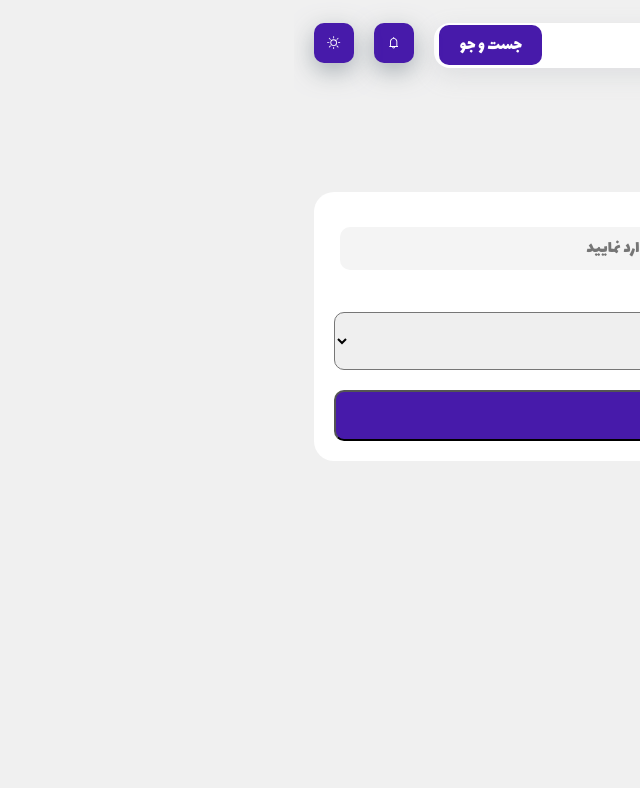
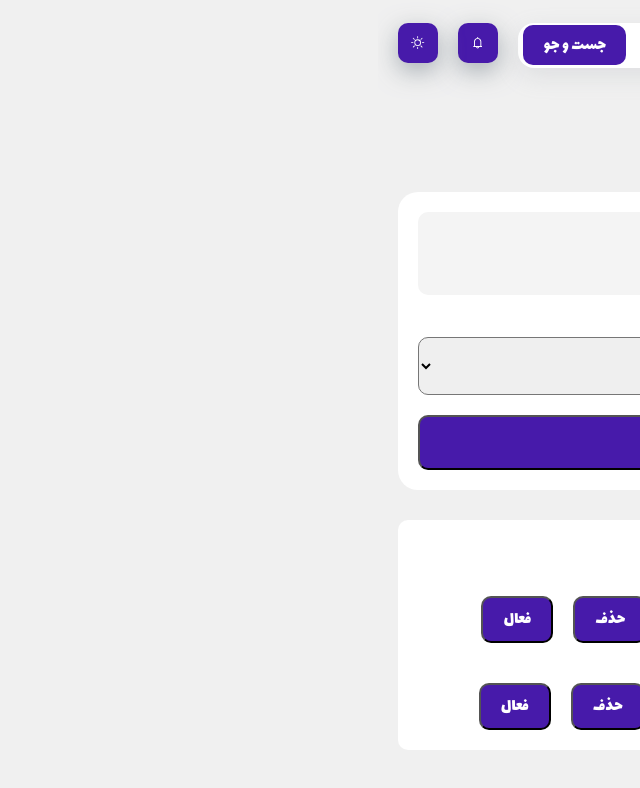
Before and after one commit to AliShakeri83/Persian-Dashboard-Project, a React (Create React App) app in the folder front-end/: page /offs in a window 1280 px wide. Shown: the top 788 px of the page, without its empty margins (640-1280 px from the left). Built offline with nearby package versions, Linux system fonts and the light colour scheme.

Commit message:
the end off component

```diff
--- a/front-end/src/Datas.js
+++ b/front-end/src/Datas.js
@@ -123,7 +123,7 @@ const allOffInShop = [
     precent: "100",
     productID: "Charger",
     date: "1404/12/15",
-    isActive: false,
+    isActive: true,
   },
 ];
 
--- /dev/null
+++ b/front-end/src/components/AddNewOff/AddNewOff.css
@@ -0,0 +1,70 @@
+.off-main {
+  margin-top: 60px;
+}
+.off-title {
+  font-size: 2rem;
+}
+.add-off-form {
+  display: flex;
+  flex-direction: column;
+  align-items: flex-end;
+  margin-top: 30px;
+  background-color: var(--white);
+  padding: 20px;
+  border-radius: 20px;
+  -webkit-border-radius: 20px;
+  -moz-border-radius: 20px;
+  -ms-border-radius: 20px;
+  -o-border-radius: 20px;
+}
+.add-off-form-wrap {
+  display: grid;
+  grid-template-columns: 1fr 1fr;
+  width: 100%;
+  gap: 10px 15px;
+}
+.add-off-form-group {
+  display: flex;
+  align-items: center;
+  column-gap: 10px;
+  background-color: #f4f4f4;
+  padding: 0 20px;
+  border-radius: 10px;
+  -webkit-border-radius: 10px;
+  -moz-border-radius: 10px;
+  -ms-border-radius: 10px;
+  -o-border-radius: 10px;
+}
+.add-off {
+  color: var(--white);
+  background-color: var(--blue);
+  margin-top: 20px;
+  padding: 12px 20px;
+  font-size: 1.1rem;
+  border-radius: 10px;
+  width: 100%;
+  cursor: pointer;
+  -webkit-border-radius: 10px;
+  -moz-border-radius: 10px;
+  -ms-border-radius: 10px;
+  -o-border-radius: 10px;
+}
+
+.add-select-course {
+  display: flex;
+  flex-direction: column;
+}
+
+.option-select-box {
+  padding: 12px;
+  border-radius: 10px;
+  font-size: 1.2rem;
+  -webkit-border-radius: 10px;
+  -moz-border-radius: 10px;
+  -ms-border-radius: 10px;
+  -o-border-radius: 10px;
+}
+
+.padd {
+  padding: 20px;
+}
--- /dev/null
+++ b/front-end/src/components/AddNewOff/AddNewOff.js
@@ -0,0 +1,88 @@
+import React, { useState } from "react";
+import Errorbox from "./../Errorbox/Errorbox";
+import { allProductsInShop, allOffInShop } from "./../../Datas";
+
+import "./AddNewOff.css";
+
+export default function AddNewOff() {
+  const [allProduct, setAllProduct] = useState(allProductsInShop);
+  const [allOff, setAllOff] = useState(allOffInShop);
+
+  const [offCode, setOffCode] = useState("");
+  const [offPrecent, setOffPrecent] = useState("");
+  const [offDate, setOffDate] = useState("");
+  const [offProductTitle, setOffProductTitle] = useState("");
+
+  const addOffNewCode = (e) => {
+    e.preventDefault();
+    const newOffCode = {
+      id: allOff.length + 2,
+      code: offCode,
+      precent: offPrecent,
+      productID: offProductTitle,
+      date: offDate,
+      isActive: true,
+    };
+    console.log(newOffCode);
+    setAllOff([...allOff, newOffCode]);
+  };
+  return (
+    <>
+      <div className="off-main">
+        <h1 className="off-title">افزودن کد تخفیف جدید</h1>
+
+        <form action="#" className="add-off-form">
+          <div className="add-off-form-wrap">
+            <div className="add-off-form-group padd">
+              <input
+                value={offCode}
+                onChange={(e) => setOffCode(e.target.value)}
+                type="text"
+                placeholder="لطفا کد تخفیف را وارد نمایید"
+                className="add-products-input"
+              />
+            </div>
+
+            <div className="add-off-form-group">
+              <input
+                value={offPrecent}
+                onChange={(e) => setOffPrecent(e.target.value)}
+                type="text"
+                placeholder="لطفا درصد تخفیف را وارد نمایید"
+                className="add-products-input"
+              />
+            </div>
+            <div className="add-off-form-group">
+              <input
+                value={offDate}
+                onChange={(e) => setOffDate(e.target.value)}
+                type="text"
+                placeholder="مدت اعتبار کد تخفیف را وارد نمایید"
+                className="add-products-input"
+              />
+            </div>
+            <div className="add-select-course">
+              <label for="cars">دوره</label>
+              <br />
+              <select
+                onChange={(e) => setOffProductTitle(e.target.value)}
+                className="option-select-box"
+                id="cars"
+                name="cars"
+              >
+                {allProduct.map((product) => (
+                  <option key={product.id} value={product.title}>
+                    {product.title}
+                  </option>
+                ))}
+              </select>
+            </div>
+          </div>
+          <button className="add-off" type="submit" onClick={addOffNewCode}>
+            افزودن
+          </button>
+        </form>
+      </div>
+    </>
+  );
+}
--- a/front-end/src/components/Offs/Offs.css
+++ /dev/null
@@ -1,28 +0,0 @@
-.add-off {
-  color: var(--white);
-  background-color: var(--blue);
-  margin-top: 20px;
-  padding: 10px 20px;
-  font-size: 1.1rem;
-  border-radius: 10px;
-  width: 100%;
-  -webkit-border-radius: 10px;
-  -moz-border-radius: 10px;
-  -ms-border-radius: 10px;
-  -o-border-radius: 10px;
-}
-
-.add-select-course {
-  display: flex;
-  flex-direction: column;
-}
-
-.option-select-box {
-  padding: 12px;
-  border-radius: 10px;
-  font-size: 1.2rem;
-  -webkit-border-radius: 10px;
-  -moz-border-radius: 10px;
-  -ms-border-radius: 10px;
-  -o-border-radius: 10px;
-}
--- a/front-end/src/components/Offs/Offs.js
+++ b/front-end/src/components/Offs/Offs.js
@@ -1,60 +1,15 @@
 import React, { useState } from "react";
-import Errorbox from "./../Errorbox/Errorbox";
-import { allProductsInShop, allOffInShop } from "./../../Datas";
-
-import "./Offs.css";
+import Errorbox from "../Errorbox/Errorbox";
+import AddNewOff from "../AddNewOff/AddNewOff";
+import OffsTable from "./../OffsTable/OffsTable";
+import { allOffInShop } from "./../../Datas";
 
 export default function Offs() {
-  const [allProduct, setAllProduct] = useState(allProductsInShop);
-  const [allOff, SetAllOff] = useState(allOffInShop);
+  const [allOff, setAllOff] = useState(allOffInShop);
   return (
-    <>
-      {allOff.length ? (
-        <div className="products-main">
-          <h1 className="products-title">افزودن کد تخفیف جدید</h1>
-
-          <form action="#" className="add-products-form">
-            <div className="add-products-form-wrap">
-              <div className="add-products-form-group">
-                <input
-                  type="text"
-                  placeholder="لطفا کد تخفیف را وارد نمایید"
-                  className="add-products-input"
-                />
-              </div>
-
-              <div className="add-products-form-group">
-                <input
-                  type="text"
-                  placeholder="لطفا درصد تخفیف را وارد نمایید"
-                  className="add-products-input"
-                />
-              </div>
-              <div className="add-products-form-group">
-                <input
-                  type="text"
-                  placeholder="حداکثر استفاده از کد تخفیف"
-                  className="add-products-input"
-                />
-              </div>
-              <div className="add-select-course">
-                <label for="cars">دوره</label>
-                <br />
-                <select className="option-select-box" id="cars" name="cars">
-                  {allProduct.map((product) => (
-                    <option value={product.title}>{product.title}</option>
-                  ))}
-                </select>
-              </div>
-            </div>
-            <button className="add-off" type="submit">
-              افزودن
-            </button>
-          </form>
-        </div>
-      ) : (
-        <Errorbox msg="هیچ کد تخفیفی یافت نشد" />
-      )}
-    </>
+    <div>
+      <AddNewOff />
+      {allOff ? <OffsTable /> : <Errorbox msg="هیچ کد تخفیفی یافت نشد" />}
+    </div>
   );
 }
--- /dev/null
+++ b/front-end/src/components/OffsTable/OffsTable.css
@@ -0,0 +1,13 @@
+.off-table-td {
+  text-align: center;
+  display: flex;
+  justify-content: space-evenly;
+  padding: 0 10px 0 30px;
+}
+
+.off-table-tr {
+  text-align: center;
+  display: flex;
+  justify-content: space-evenly;
+  padding: 0 0 0 300px;
+}
--- /dev/null
+++ b/front-end/src/components/OffsTable/OffsTable.js
@@ -0,0 +1,88 @@
+import React, { useState } from "react";
+import { allOffInShop } from "./../../Datas";
+import DeleteModal from "./../DeleteModal/DeleteModal";
+
+import "./OffsTable.css";
+
+export default function OffsTable() {
+  const [allOff, setAllOff] = useState(allOffInShop);
+  const [mainOffId, setMainOffId] = useState(null);
+  const [isShowDeleteModal, setIsShowDeleteModal] = useState(false);
+  const [isShowActiveModal, setIsShowActiveModal] = useState(false);
+
+  const closeDeleteModal = () => {
+    setIsShowDeleteModal(false);
+  };
+  const closeActiveModal = () => {
+    setIsShowActiveModal(false);
+  };
+  const deleteOff = () => {
+    console.log("delete off");
+    setIsShowDeleteModal(false);
+  };
+  const activeOff = () => {
+    console.log("active");
+    setIsShowActiveModal(false);
+  };
+  return (
+    <>
+      <table className="products-table">
+        <thead>
+          <tr className="off-table-tr">
+            <th>شناسه</th>
+            <th>کد</th>
+            <th>درصد</th>
+            <th>محصول</th>
+            <th>زمان</th>
+            <th>وضعیت</th>
+          </tr>
+        </thead>
+        <tbody>
+          {allOff.map((off) => (
+            <tr key={off.id} className="off-table-td">
+              <td>{off.id}</td>
+              <td>{off.code}</td>
+              <td>{off.precent}%</td>
+              <td>{off.productID}</td>
+              <td>{off.date}</td>
+              <td>{off.isActive ? "✅" : "❌"}</td>
+              <td>
+                <button
+                  className="products-table-btn"
+                  onClick={() => {
+                    setIsShowDeleteModal(true);
+                    setMainOffId(off.id);
+                  }}
+                >
+                  حذف
+                </button>
+                <button
+                  className="products-table-btn"
+                  onClick={() => {
+                    setIsShowActiveModal(true);
+                  }}
+                >
+                  فعال
+                </button>
+              </td>
+            </tr>
+          ))}
+        </tbody>
+      </table>
+      {isShowDeleteModal && (
+        <DeleteModal
+          title={"آیا از حذف اطمینان دارید؟"}
+          deleteModalCancelAction={closeDeleteModal}
+          deleteModalSubmitAction={deleteOff}
+        />
+      )}
+      {isShowActiveModal && (
+        <DeleteModal
+          title={"آیا از فعال کردن کد تخفیف اطمینان دارید؟"}
+          deleteModalCancelAction={closeActiveModal}
+          deleteModalSubmitAction={activeOff}
+        />
+      )}
+    </>
+  );
+}
--- a/front-end/src/components/ProductsTable/ProductsTable.css
+++ b/front-end/src/components/ProductsTable/ProductsTable.css
@@ -44,6 +44,7 @@
 }
 
 .products-table-btn {
+  cursor: pointer;
   padding: 8px 20px;
   font-size: 1.1rem;
   color: var(--white);
```
